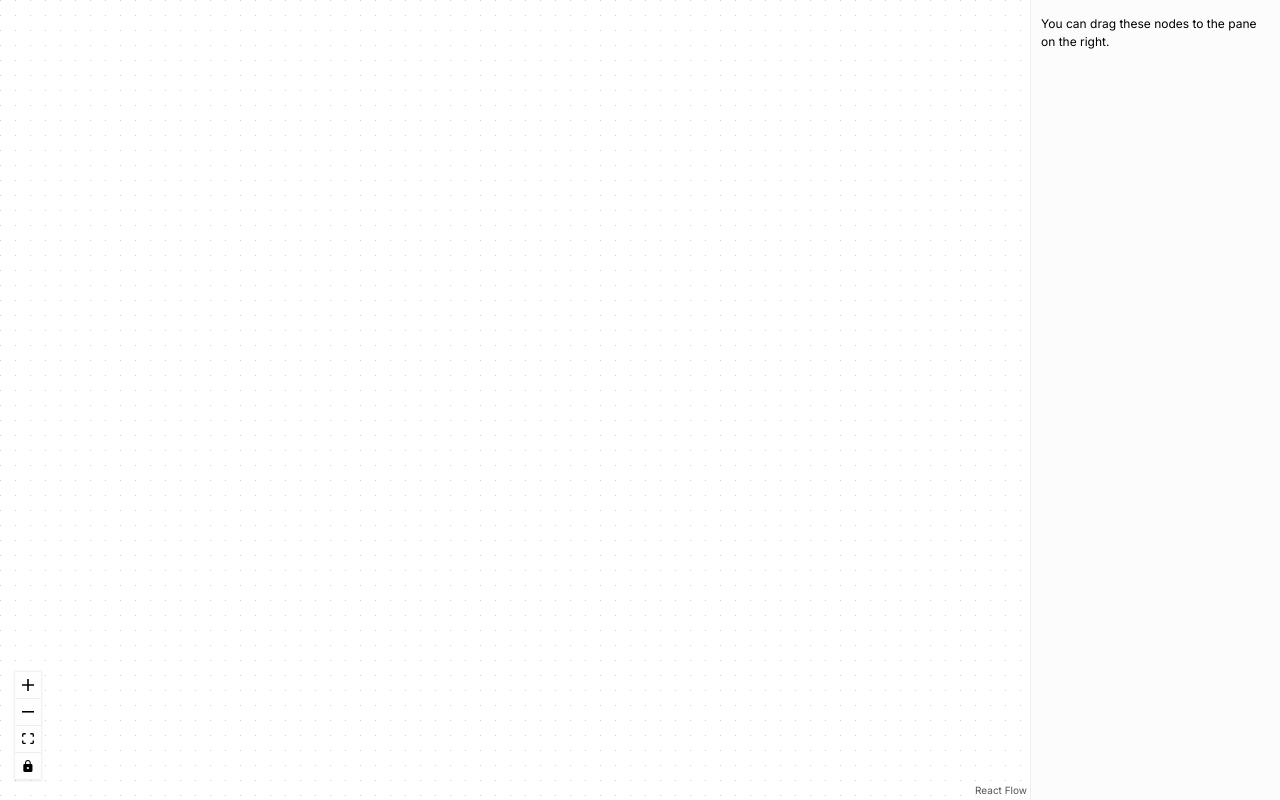
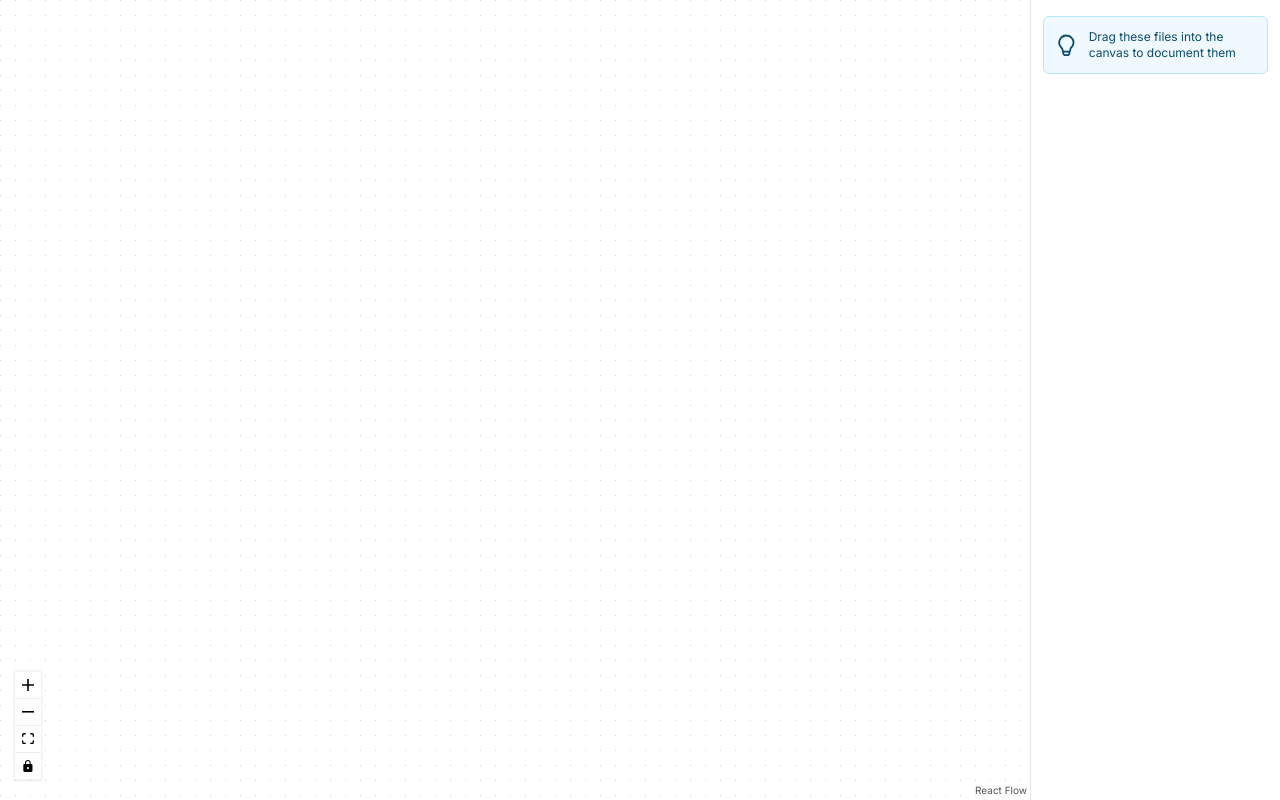
Before and after one commit to hdoro/spatial-documentation, a React (Vite) app in the folder webview-ui/: page / in a window 1280 px wide. Built offline with nearby package versions, Linux system fonts and the light colour scheme; what @leeoniya/ufuzzy would draw is missing.

Commit message:
style: prettify sidebar

```diff
--- a/webview-ui/src/FileNode.tsx
+++ b/webview-ui/src/FileNode.tsx
@@ -3,6 +3,8 @@ import { FileInfo, useStore } from './store'
 import Tiptap from './Tiptap/Tiptap'
 import icons from './icons'
 import { useState } from 'react'
+import { formatFilePath } from './utilities/formatFilePath'
+import { vscode } from './utilities/vscode'
 
 export function FileNode({ data, selected, ...props }: Node<FileInfo>) {
   const [fullScreen, setFullScreen] = useState(false)
@@ -71,8 +73,21 @@ export function FileNode({ data, selected, ...props }: Node<FileInfo>) {
         />
         <Handle type="target" position={Position.Left} style={{ opacity: 0 }} />
 
-        <div className="px-2 pt-2">
-          <pre className="text-lg">{data.fileName}</pre>
+        <div className="px-1 pt-3">
+          <button
+            className="text-base font-mono overflow-hidden underline block w-full text-left"
+            onClick={() => [
+              vscode.postMessage({
+                type: 'open-file',
+                path: data.filePath,
+              }),
+            ]}
+            title={`Open file ${data.filePath}`}
+          >
+            <span className="whitespace-nowrap">
+              {formatFilePath(data.filePath)}
+            </span>
+          </button>
 
           {data.folded && !fullScreen ? null : (
             <Tiptap
--- a/webview-ui/src/Sidebar.tsx
+++ b/webview-ui/src/Sidebar.tsx
@@ -1,5 +1,6 @@
 import { useMemo } from 'react'
 import { useStore } from './store'
+import { formatFilePath } from './utilities/formatFilePath'
 
 export default () => {
   const { files } = useStore()
@@ -10,22 +11,30 @@ export default () => {
   )
 
   return (
-    <aside>
-      <div className="description">
-        You can drag these nodes to the pane on the right.
+    <aside className="h-full flex flex-col gap-5 text-slate-600 text-xs pt-4 px-3 bg-white border-l border-l-slate-200">
+      <div className="text-xs flex items-center gap-2 bg-sky-50 border border-sky-200 text-sky-900 py-3 px-2 rounded-md">
+        <svg className="w-[4em]" viewBox="0 0 16 16">
+          <path
+            fill="currentColor"
+            d="M7.998 2.001c-1.229 0-2.35.481-3.168 1.31c-.798.81-1.29 1.937-1.33 3.233l-.001.019v.02c.057 1.236.655 2.324 1.737 3.454l.702 2.941l.007.022c.1.297.292.544.534.717c.251.18.558.282.883.282l1.384-.004l.021-.002a1.51 1.51 0 0 0 .84-.345c.231-.194.406-.46.48-.774l.796-3.05c1.034-.994 1.618-2.144 1.618-3.437a4.318 4.318 0 0 0-1.32-3.102a4.55 4.55 0 0 0-3.183-1.284ZM5.543 4.013A3.414 3.414 0 0 1 7.998 3a3.55 3.55 0 0 1 2.486 1a3.318 3.318 0 0 1 1.017 2.386c0 .991-.453 1.926-1.404 2.805l-.108.1L9.543 11H6.494l-.349-1.464l-.097-.1C5 8.372 4.548 7.48 4.499 6.557c.038-1.048.434-1.925 1.044-2.543ZM6.733 12h2.55l-.165.627l-.003.013a.445.445 0 0 1-.15.24a.509.509 0 0 1-.267.115L7.361 13a.516.516 0 0 1-.3-.095a.457.457 0 0 1-.162-.206L6.732 12Z"
+          ></path>
+        </svg>
+        Drag these files into the canvas to document them
       </div>
-      <div className="max-h-36 overflow-y-auto">
+      <div className="flex-1 overflow-y-auto">
         {unaddedFiles.map((file) => (
           <div
             key={file.fileId}
-            className="dndnode"
+            className="px-1 py-2 text-slate-800 bg-white border border-transparent hover:border-slate-500 hover:bg-slate-50 rounded-md font-mono cursor-grab overflow-hidden"
             onDragStart={(event) => {
               event.dataTransfer.setData('application/reactflow', file.fileId)
               event.dataTransfer.effectAllowed = 'move'
             }}
             draggable
           >
-            {file.fileName}
+            <span className="whitespace-nowrap">
+              {formatFilePath(file.filePath)}
+            </span>
           </div>
         ))}
       </div>
--- a/webview-ui/src/styles.css
+++ b/webview-ui/src/styles.css
@@ -19,13 +19,6 @@ body,
   display: flex;
   flex-grow: 1;
   height: 100%;
-}
-
-.dndflow aside {
-  border-left: 1px solid #eee;
-  padding: 15px 10px;
-  font-size: 12px;
-  background: #fcfcfc;
 }
 
 .dndflow aside .description {
--- /dev/null
+++ b/webview-ui/src/utilities/formatFilePath.ts
@@ -0,0 +1,11 @@
+// @TODO: transform into React component that styles .. differently
+// @TODO: smarter formatting?
+export function formatFilePath(path: string, maxCharacters = 30) {
+  if (path.length < maxCharacters) return path
+
+  const parts = path.split('/')
+  const fileName = parts.slice(-1)[0]
+  const parentFolder = parts.slice(-2)[0]
+
+  return ['..', parentFolder, fileName].join('/')
+}
```
